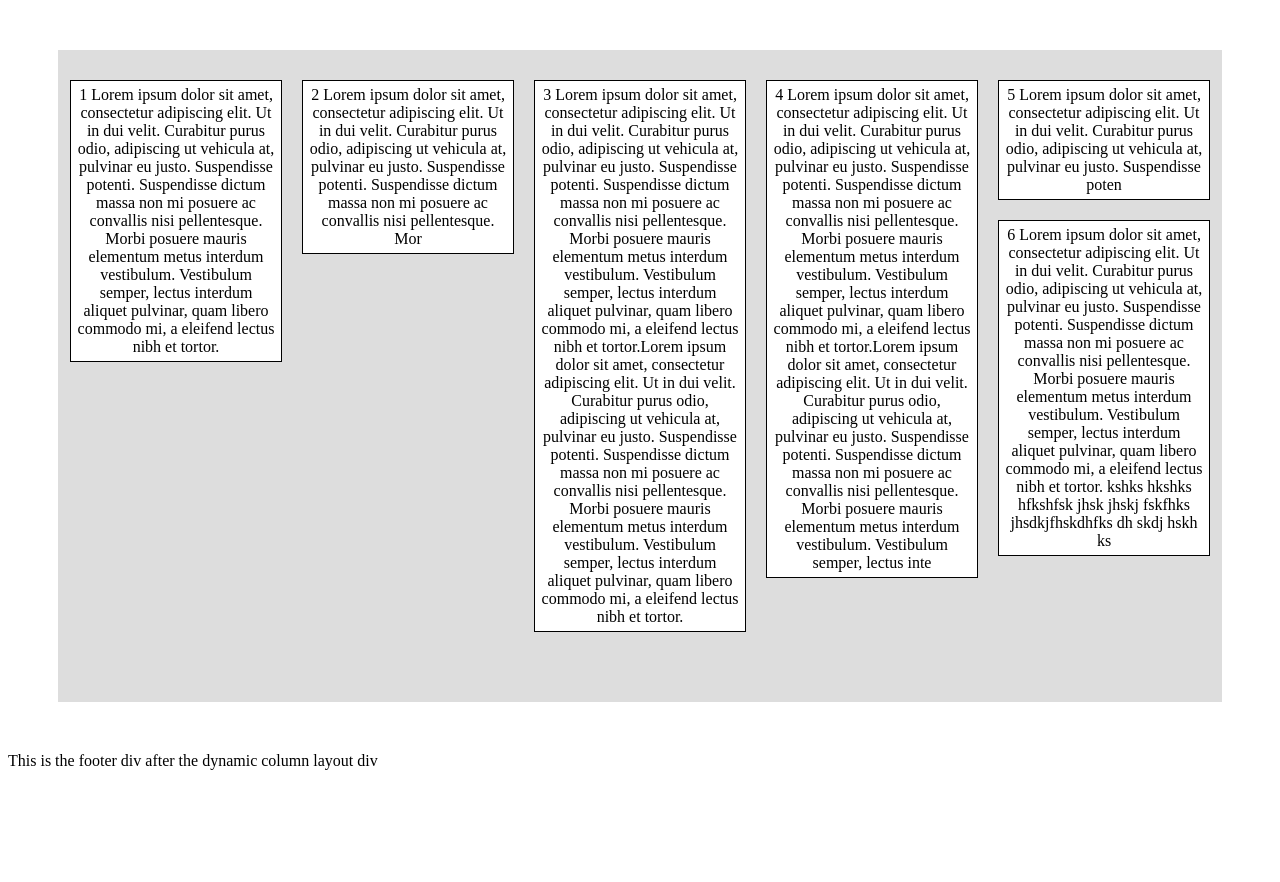
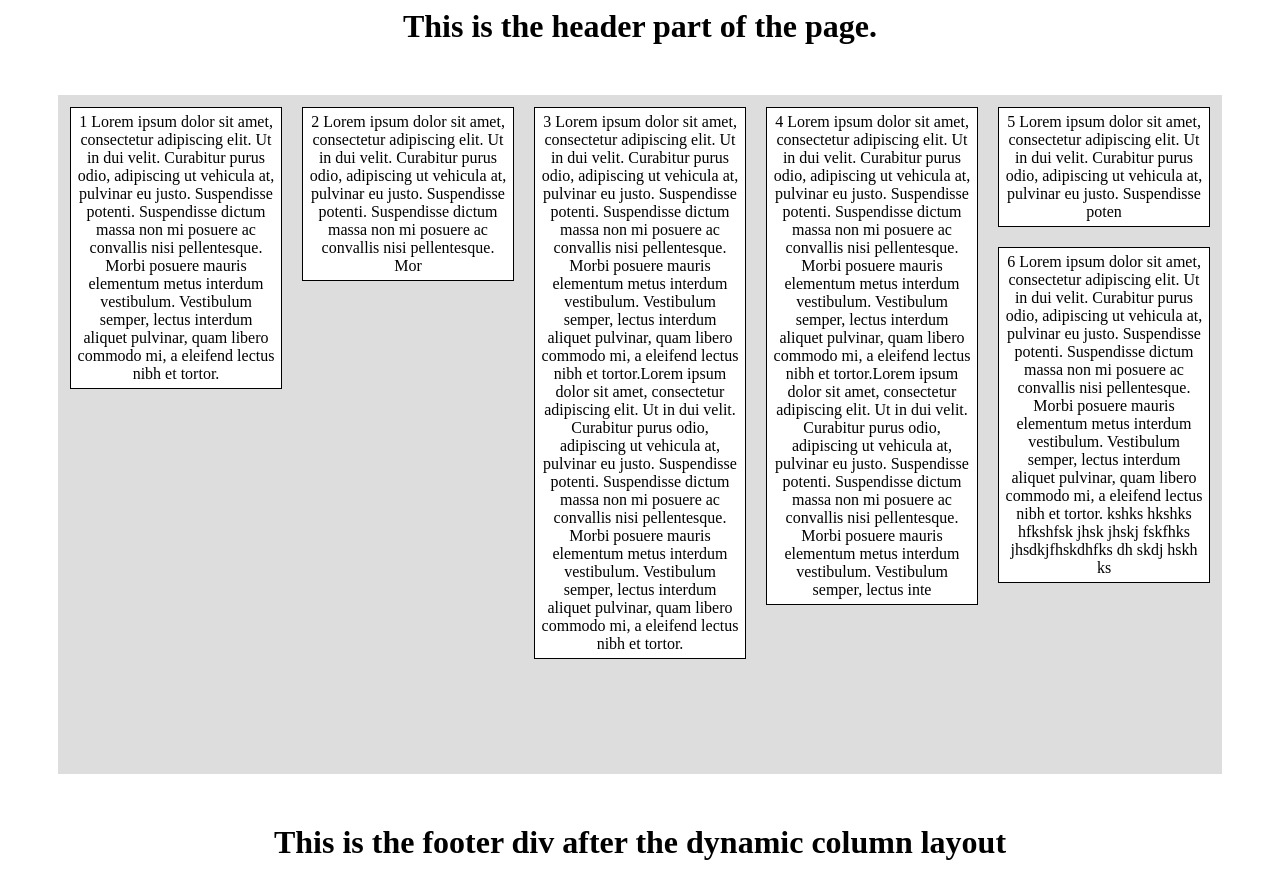
Before and after one commit to harshkothari410/dynamic-column-layout, a plain HTML site: page index.html in a window 1280 px wide. Before the commit the page ends 800 px from the top, so only its background shows below. Drawn offline with nearby package versions, Linux system fonts and the light colour scheme.

Commit message:
making top margins of column layout dynamic

```diff
--- a/columnLayout.js
+++ b/columnLayout.js
@@ -26,7 +26,7 @@ var countBlock = function(){
 
 	// Find middle point
 	var middleWidth = $(window).width() / 2;
-	console.log(middleWidth);
+
 	// Find even or odd Block
 	var isEven = colCount % 2 == 0;
 
@@ -41,8 +41,11 @@ var countBlock = function(){
 		start = middleWidth - start;
 	}
 
+	// This default value sets top space from where this block starts $('.navbar') is the selecter to select top element
+	var topEle = parseInt($('.navbar').css('height'), 10) + parseInt($('.wrapper').css('margin-top'), 10);
+	console.log(topEle);
 	for( var i = 0; i < colCount; i++ )
-		blocks[i] = 60;
+		blocks[i] = topEle;
 	// set blocks according to x and y coordinated calculated
 	setBlocks();
 	// get height of the parent div and than set it so it do not collapse and hide other divs bellow it.
--- a/index.html
+++ b/index.html
@@ -2,6 +2,10 @@
 <head>
 	<title> Column Layout </title>
 	<style type="text/css" media="screen">
+		body {
+			text-align: center;
+		}
+
 		.wrapper{
 			margin:50px;
 			padding: 10px;
@@ -26,6 +30,9 @@
 </head>
 
 <body>
+	<div class="navbar">
+		<h1>This is the header part of the page.</h1>
+	</div>
 	<div class="wrapper">
 		<div class="qsb">
 			1 Lorem ipsum dolor sit amet, consectetur adipiscing elit. Ut in dui velit. Curabitur purus odio, adipiscing ut vehicula at, pulvinar eu justo. Suspendisse potenti. Suspendisse dictum massa non mi posuere ac convallis nisi pellentesque. Morbi posuere mauris elementum metus interdum vestibulum. Vestibulum semper, lectus interdum aliquet pulvinar, quam libero commodo mi, a eleifend lectus nibh et tortor.
@@ -51,7 +58,9 @@
 			6 Lorem ipsum dolor sit amet, consectetur adipiscing elit. Ut in dui velit. Curabitur purus odio, adipiscing ut vehicula at, pulvinar eu justo. Suspendisse potenti. Suspendisse dictum massa non mi posuere ac convallis nisi pellentesque. Morbi posuere mauris elementum metus interdum vestibulum. Vestibulum semper, lectus interdum aliquet pulvinar, quam libero commodo mi, a eleifend lectus nibh et tortor. kshks hkshks hfkshfsk jhsk jhskj fskfhks jhsdkjfhskdhfks dh skdj hskh ks
 		</div>
 	</div>
-	<div>This is the footer div after the dynamic column layout div</div>
+	<div>
+		<h1>This is the footer div after the dynamic column layout</h1>
+	</div>
 
 	<script text="text/javascript" src="jquery.js"></script>
 	<script src="http://code.jquery.com/jquery-latest.js"></script>
```
